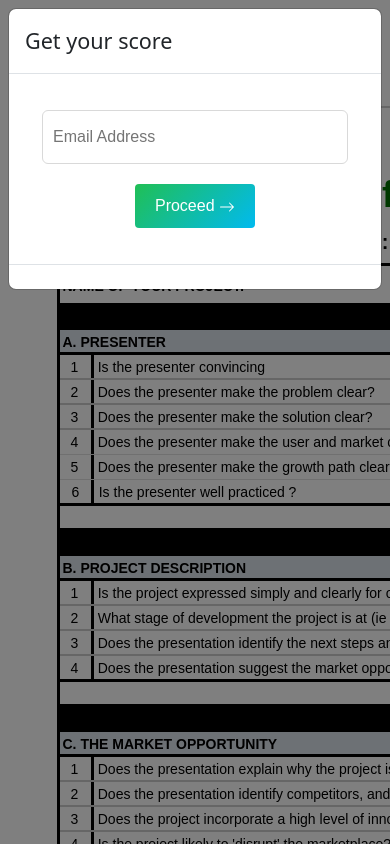
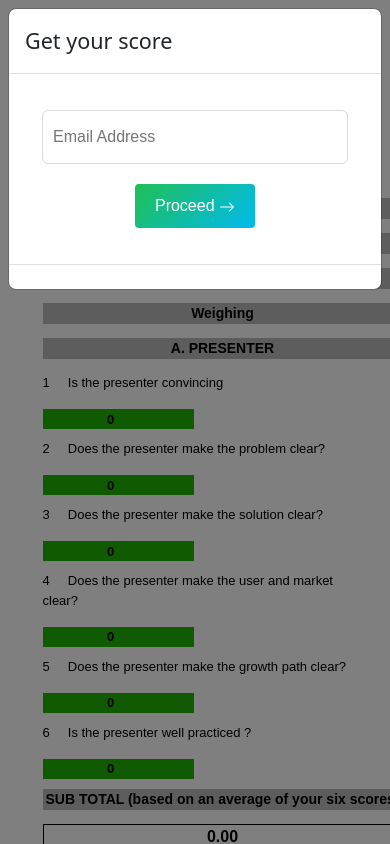
Before and after one commit to IbtsamAhmad/score-app, a React (Create React App) app: page / in a window 390 px wide. Shown: the top 844 px of the page. Built offline with nearby package versions, Linux system fonts and the light colour scheme.

Commit message:
score mobile

```diff
--- a/src/index.css
+++ b/src/index.css
@@ -5,7 +5,8 @@ body {
     padding: 0;
 
 }
-.app-container{
+
+.app-container {
     /* background: red; */
     height: 2700px;
     overflow: hidden;
@@ -84,10 +85,10 @@ p {
     color: #000000;
 }
 
-.my-input{
+.my-input {
     background: #20b404;
     border: none;
-    outline:none;
+    outline: none;
     height: 20px;
     width: 151px;
     font-size: 13px;
@@ -97,35 +98,37 @@ p {
     text-align: center;
     padding: 4px;
 }
-.my-input:active{
+
+.my-input:active {
     border: none;
-    outline:none;
+    outline: none;
 }
 
-b{
+b {
     font-family: sans-serif !important;
     font-weight: 600 !important;
 }
 
 
-h1{
-    font-family:sans-serif !important;
+h1 {
+    font-family: sans-serif !important;
     text-align: center !important;
     margin-top: 30px !important;
     font-weight: 700 !important;
 }
-.heading{
+
+.heading {
     text-align: center;
 }
 
-.form-container{
+.form-container {
     display: flex;
     align-items: center;
     justify-content: center;
     flex-direction: column;
 }
 
-.form-input{
+.form-input {
     font-family: sans-serif;
     width: 426px;
     height: 54px;
@@ -135,7 +138,8 @@ h1{
     margin: 20px 0;
     padding: 5px 10px;
 }
-.submit-btn{
+
+.submit-btn {
     font-family: sans-serif;
     width: 106px;
     height: 44px;
@@ -159,7 +163,7 @@ outline: none;
 }
 
 
-.pdfForm-container{
+.pdfForm-container {
     padding: 30px;
     background-color: #ffffff;
     border-radius: 12px;
@@ -173,7 +177,7 @@ outline: none;
     z-index: 100;
 }
 
-.form-content{
+.form-content {
     display: flex;
     align-items: center;
     justify-content: center;
@@ -182,12 +186,11 @@ outline: none;
     background-color: #ffff;
     border-radius: 10px;
 }
-.btn-btn{
 
-}
+.btn-btn {}
 
 
-.my-p{
+.my-p {
     top: 2310px;
     /* padding: 10px; */
     z-index: 10;
@@ -203,7 +206,7 @@ top: 2310px;
     font-weight: bold;
 }
 
-.my-button{
+.my-button {
     top: 2300px;
     padding: 10px;
     z-index: 10;
@@ -238,12 +241,12 @@ top: 2300px;
 
 
 @media screen and (min-width: 1601px) {
-  .page1-div{
+    .page1-div {
         margin-left: 7%;
     }
-  .pdf-button {
 
-  }
+    .pdf-button {}
+
     .my-p {
         margin-left: 8%;
     }
@@ -253,40 +256,179 @@ top: 2300px;
     .page1-div {
         margin-left: 0%;
     }
+
 }
 
 
 @media screen and (max-width: 500px) {
-    form{
+    .app-container {
+        margin-top: -64px;
+        width: 100%;
+        height: auto;
+        overflow: hidden;
+        /* overflow: scroll; */
+
+    }
+
+    .page1-div {
+        /* border: 3px solid black; */
+    }
+
+    img {
+        display: none;
+    }
+
+    .my-input {
+        /* left: 300px !important;  */
+    }
+
+
+    .ft10 {
+        font-size: 18px;
+        left: 140px !important;
+        top: 176px !important;
+        position: relative !important;
+        position: relative !important;
+    }
+
+    .ft11 {
+        font-size: 18px;
+        left: 140px !important;
+        top: 176px !important;
+        position: relative !important;
+    }
+
+    .ft12 {
+        font-size: 14px;
+        left: 140px !important;
+        top: 176px !important;
+        position: relative !important;
+        white-space: break-spaces !important;
+        width: 300px !important;
+        text-align: left;
+    }
+
+    .ft13 {
+        left: 140px !important;
+        top: 176px !important;
+        position: relative !important;
+            background: #bbbbbb;
+            width: 360px !important;
+            text-align: center;
+    }
+
+
+    .ft14 {
+        left: 140px !important;
+        top: 176px !important;
+        position: relative !important;
+        /* background: red !important; */
+        padding: 0px;
+        font-size: 13px;
+        width: 320px !important;
+        white-space: break-spaces !important;
+        position: relative !important;
+        text-align: left;
+
+    }
+
+    .ft15 {
+        position: relative !important;
+      left: 140px !important;
+        top: 176px !important;
+        border: 1px solid black;
+        width: 360px !important;
+        text-align: center;
+            white-space: break-spaces !important;
+    }
+
+    .ft16 {
+            font-size: 17px !important;
+        position: relative !important;
+        left: 140px !important;
+            top: 176px !important;
+            position: relative !important;
+            white-space: break-spaces !important;
+            width: 360px !important;
+    }
+
+    .ft17 {
+        font-size: 14px !important;
+        position: relative !important;
+        left: 140px !important;
+            top: 176px !important;
+            position: relative !important;
+            white-space: break-spaces !important;
+            width: 360px !important;
+    }
+
+    .ft18 {
+                font-size: 14px !important;
+        position: relative !important;
+        left: 140px !important;
+            top: 176px !important;
+            position: relative !important;
+            white-space: break-spaces !important;
+            width: 360px !important;
+    }
+
+    .ft19 {
+        position: relative !important;
+        left: 140px !important;
+        top: 176px !important;
+        position: relative !important;
+        white-space: break-spaces !important;
+        width: 360px !important;
+    }
+
+    .my-input {
+        left: 140px !important;
+        top: 176px !important;
+        position: relative !important;
+        margin-bottom: 10px !important;
+    }
+
+
+
+    form {
         width: 100%;
 
     }
-    .form-input{
+
+    .form-input {
         width: 90%;
         display: block;
         margin-left: auto;
         margin-right: auto;
     }
+
     .submit-btn {
         width: 120px;
     }
-.app-container {
-        height: 2700px;
-        overflow: scroll;
 
+      .App{
+        padding-bottom: 400px;
       }
     .page1-div {
         margin-left: -25%;
     }
-      .my-button{
-            top: 2390px;
+
+    .my-button {
+    left: 140px !important;
+    top: 205px !important;
+    position: relative !important;
     }
+
     .pdf-button {
-            left: 39%;
-            top: 2480px;
+       left: -20px !important;
+        top: 279px !important;
+        position: relative !important;
     }
 
     .my-p {
-        margin-left: 0%;
+   left: 140px !important;
+    top: 190px !important;
+    position: relative !important;
+    font-size: 17px;
     }
 }
```
Lines whose indentation alone changed are shown as unchanged.
